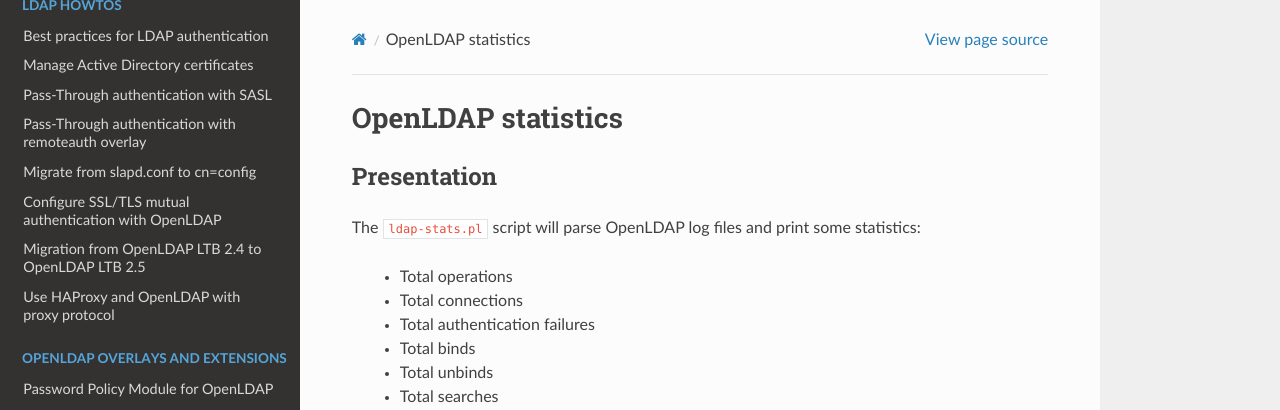
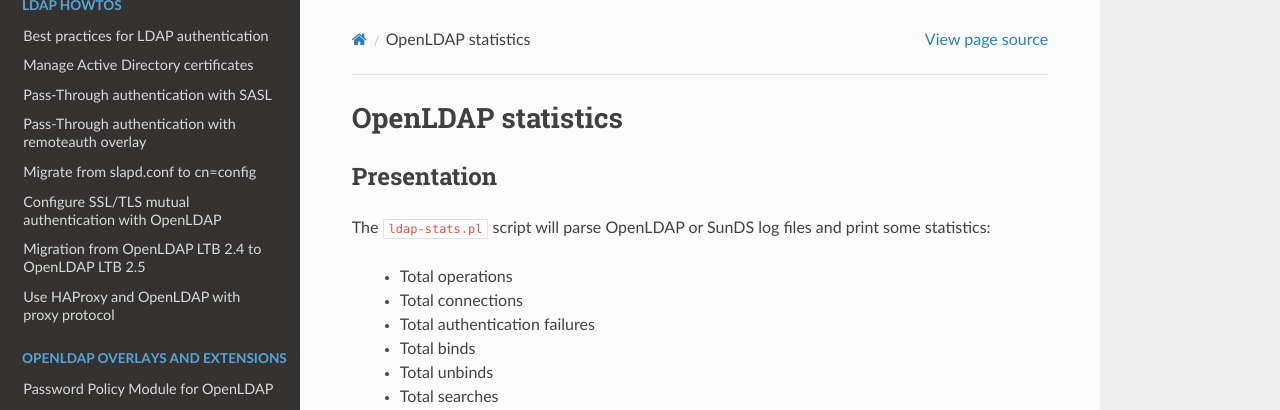
Before and after one commit to ltb-project/documentation, a Sphinx documentation site: the page built from source/ldap-stats.rst, in a window 1280 px wide and 900 px high. Shown: the top 410 px of the window. Built offline with Sphinx 7.4.7 and the Read the Docs theme 3.1.0, drawn with Linux system fonts in a browser that asks for light colours; some of the changed text lies outside the part shown.

Commit message:
Update doc for LDAP stats script

```diff
--- a/source/ldap-stats.rst
+++ b/source/ldap-stats.rst
@@ -5,7 +5,7 @@
 Presentation
 ============
 
-The ``ldap-stats.pl`` script will parse OpenLDAP log files and print some statistics:
+The ``ldap-stats.pl`` script will parse OpenLDAP or SunDS log files and print some statistics:
 
      * Total operations
      * Total connections
@@ -58,7 +58,9 @@
 
 -s                       Split attributes found used in searches
 -D                       Use RFC5424 date format
+--log24                  Use OpenLDAP 2.4 log format
 --log26                  Use OpenLDAP 2.6 log format
+--sunds                  Use SunDS log format
 
 Sample output
 =============
```
